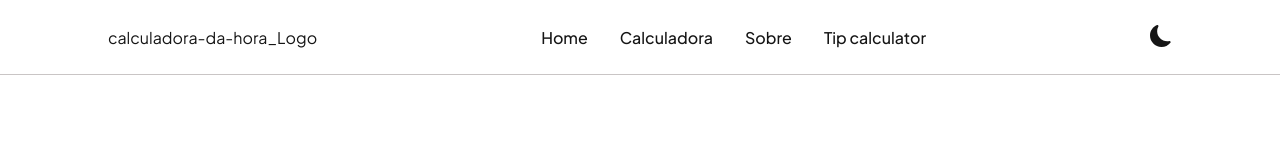
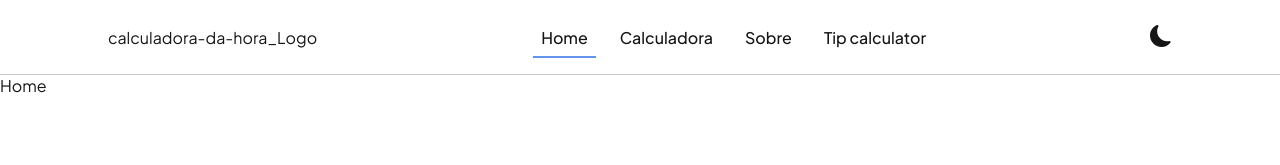
Before and after one commit to andeerlb/calculadora-da-hora, a React (Create React App) app: page / in a window 1280 px wide. Shown: the top 165 px of the page. Built offline with nearby package versions, Linux system fonts and the light colour scheme.

Commit message:
created a default 404 page error

```diff
--- a/src/index.js
+++ b/src/index.js
@@ -8,6 +8,7 @@ import HourCalculatorPage from './pages/hour-calculator/HourCalculatorPage';
 import About from './pages/about/AboutPage';
 import { MyThemeProvider } from './data/contexts/theme-context';
 import { TipCalulator } from './pages/tip-calculator/TipCalculatorPage';
+import { NotFoundPage } from './pages/404-error/NotFoundPageError';
 
 const root = ReactDOM.createRoot(document.getElementById('root'));
 root.render(
@@ -16,11 +17,12 @@ root.render(
       <MyThemeProvider>
         <App />
       </MyThemeProvider>
-      <Routes >
-        <Route path='/home' element={<HomePage />} />
+      <Routes>
+        <Route path='/' element={<HomePage />} />
         <Route path='/calculator' element={<HourCalculatorPage />} />
         <Route path='/about' element={<About />} />
-        <Route path='/about' element={<TipCalulator />} />
+        <Route path='/tip-calculator' element={<TipCalulator />} />
+        <Route path='/*' element={<NotFoundPage />} />
       </Routes>
     </BrowserRouter>
   </React.StrictMode >
--- /dev/null
+++ b/src/pages/404-error/NotFoundPageError.js
@@ -0,0 +1,11 @@
+import { Link } from 'react-router-dom'
+export function NotFoundPage() {
+    return (
+        <>
+            Error 404 Page not found, this url is not correct
+            <h2>
+                <Link to={'/'}> Go to home Page </Link>
+            </h2>
+        </>
+    )
+}
--- a/src/ui/components/header/HeaderComponent.js
+++ b/src/ui/components/header/HeaderComponent.js
@@ -6,7 +6,7 @@ import { usePath } from '../../../data/hooks/PathHook';
 
 export function Header() {
     const { isCurrentPath } = usePath();
-    console.log(isCurrentPath('/home') ? 'sim' : 'nao')
+    console.log(isCurrentPath('/') ? 'sim' : 'nao');
     return (
         <Styled.Header>
             <span>
@@ -15,7 +15,7 @@ export function Header() {
             <span>
                 <nav>
                     <ul>
-                        <li><Link to={'/home'} className={isCurrentPath('/home') ? 'current' : 'regular'}>Home</Link></li>
+                        <li><Link to={'/'} className={isCurrentPath('/') ? 'current' : 'regular'}>Home</Link></li>
                         <li><Link to={'/calculator'} className={isCurrentPath('/calculator') ? 'current' : 'regular'}> Calculadora</Link></li>
                         <li><Link to={'/about'} className={isCurrentPath('/about') ? 'current' : 'regular'}> Sobre</Link></li>
                         <li><Link to={'/tip-calculator'} className={isCurrentPath('/tip-calculator') ? 'current' : 'regular'}> Tip calculator</Link></li>
```
